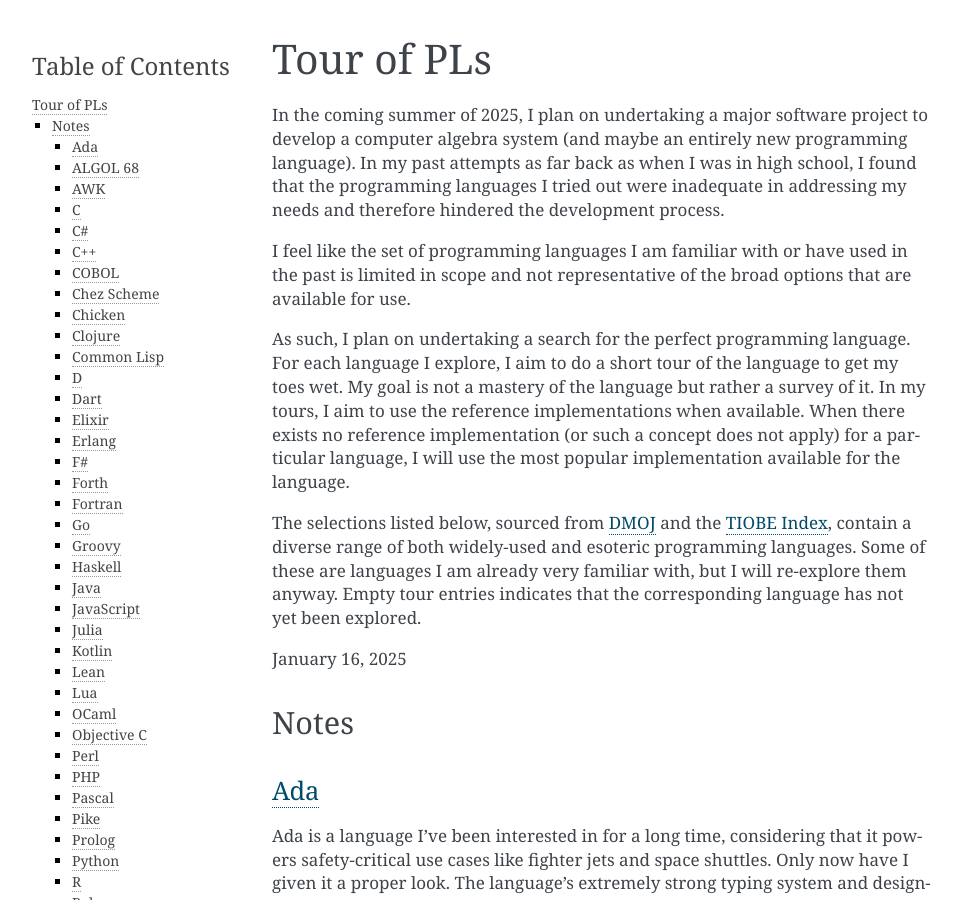
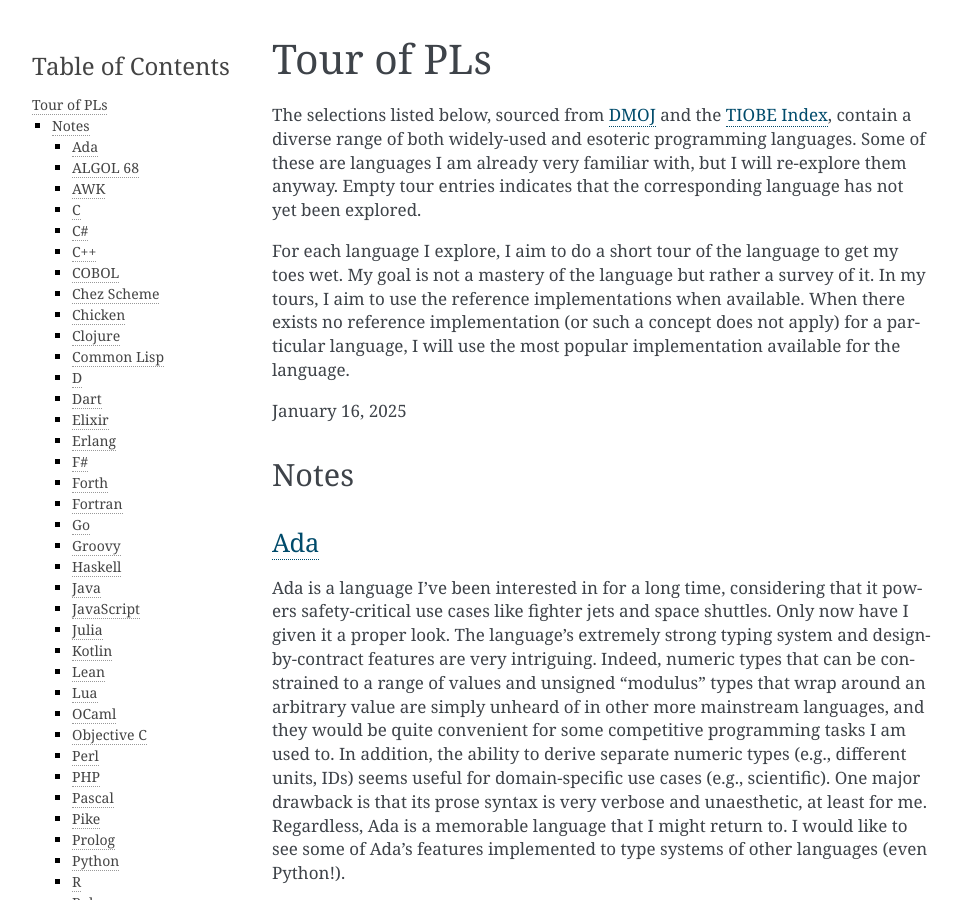
Before and after one commit to AussieSeaweed/personal-website, a Sphinx documentation site: the page built from source/random/pl-tour.rst, in a window 1280 px wide and 900 px high. Shown: the whole window, without its empty margins (148-1110 px from the left). Built offline with Sphinx 7.4.7, drawn with Linux system fonts in a browser that asks for light colours; some of the changed text lies outside the part shown.

Commit message:
Clean up pl tour note

```diff
--- a/source/random/pl-tour.rst
+++ b/source/random/pl-tour.rst
@@ -1,13 +1,9 @@
 Tour of PLs
 ===========
 
-In the coming summer of 2025, I plan on undertaking a major software project to develop a computer algebra system (and maybe an entirely new programming language). In my past attempts as far back as when I was in high school, I found that the programming languages I tried out were inadequate in addressing my needs and therefore hindered the development process.
+The selections listed below, sourced from `DMOJ <https://dmoj.ca/runtimes/>`_ and the `TIOBE Index <https://www.tiobe.com/tiobe-index/>`_, contain a diverse range of both widely-used and esoteric programming languages. Some of these are languages I am already very familiar with, but I will re-explore them anyway. Empty tour entries indicates that the corresponding language has not yet been explored.
 
-I feel like the set of programming languages I am familiar with or have used in the past is limited in scope and not representative of the broad options that are available for use.
-
-As such, I plan on undertaking a search for the perfect programming language. For each language I explore, I aim to do a short tour of the language to get my toes wet. My goal is not a mastery of the language but rather a survey of it. In my tours, I aim to use the reference implementations when available. When there exists no reference implementation (or such a concept does not apply) for a particular language, I will use the most popular implementation available for the language.
-
-The selections listed below, sourced from `DMOJ <https://dmoj.ca/runtimes/>`_ and the `TIOBE Index <https://www.tiobe.com/tiobe-index/>`_, contain a diverse range of both widely-used and esoteric programming languages. Some of these are languages I am already very familiar with, but I will re-explore them anyway. Empty tour entries indicates that the corresponding language has not yet been explored.
+For each language I explore, I aim to do a short tour of the language to get my toes wet. My goal is not a mastery of the language but rather a survey of it. In my tours, I aim to use the reference implementations when available. When there exists no reference implementation (or such a concept does not apply) for a particular language, I will use the most popular implementation available for the language.
 
 January 16, 2025
 
@@ -202,7 +198,7 @@ TODO
 `Prolog <https://www.iso.org/standard/21413.html>`_
 ^^^^^^^^^^^^^^^^^^^^^^^^^^^^^^^^^^^^^^^^^^^^^^^^^^^
 
-TODO
+`<https://lpn.swi-prolog.org/lpnpage.php?pageid=online>`_
 
 `Python <https://www.python.org/>`_
 ^^^^^^^^^^^^^^^^^^^^^^^^^^^^^^^^^^^
```
